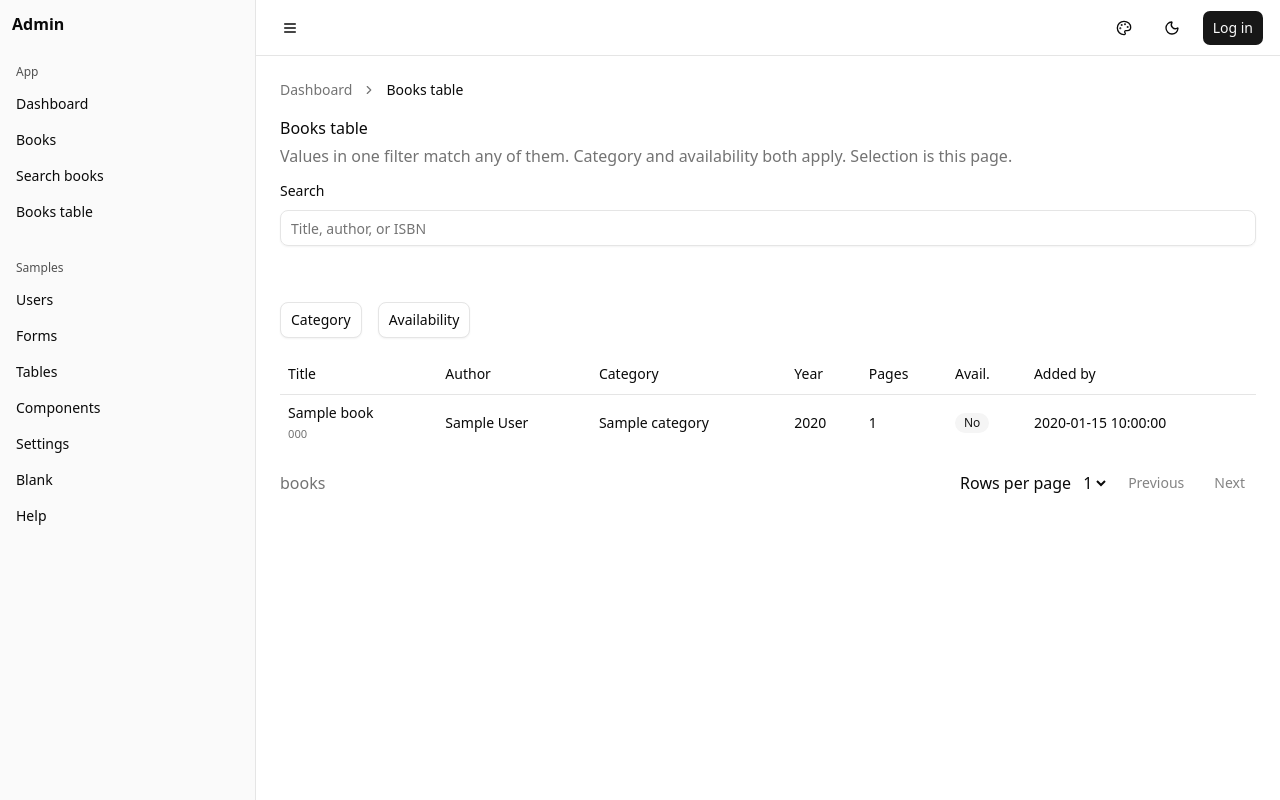
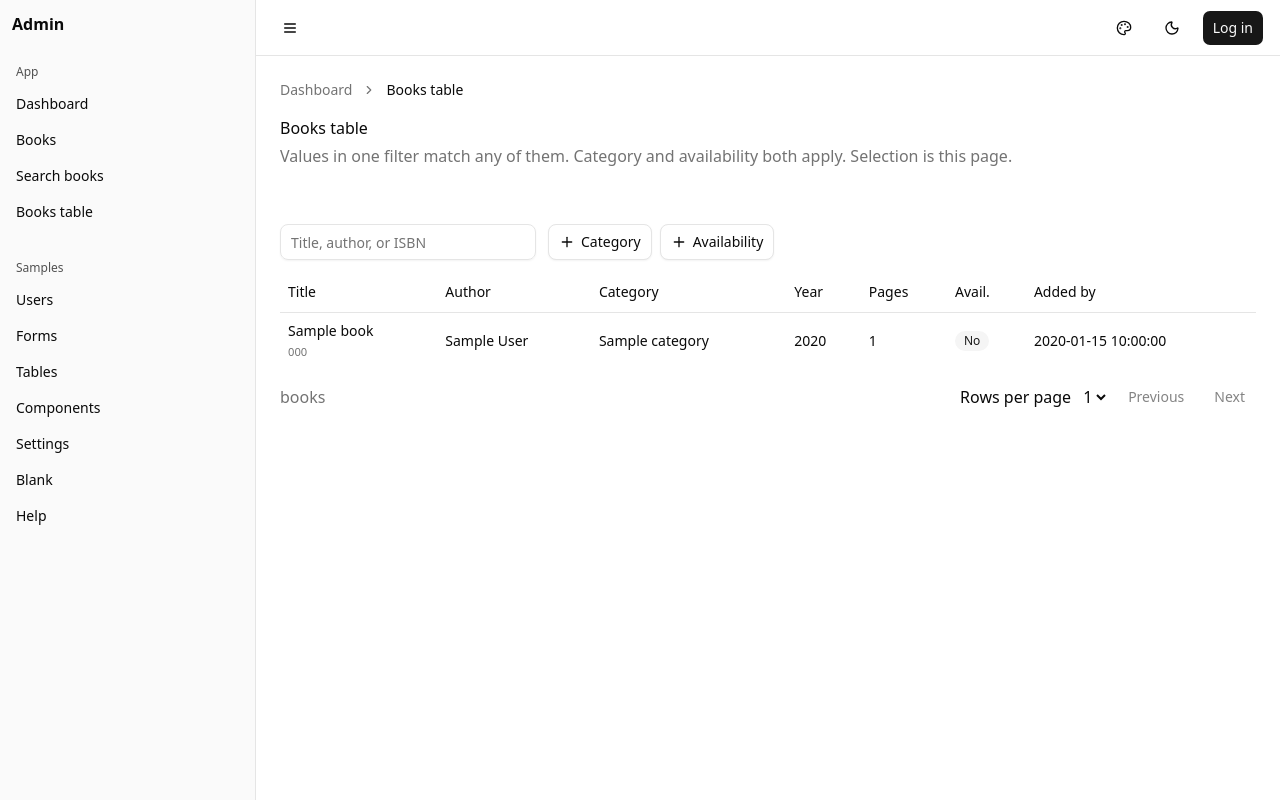
Before and after one commit to tgogos/fastapi-htmx-basecoat, a FastAPI app: template app/ui/templates/books_table.html in a window 1280 px wide. Run offline with FastAPI, Linux system fonts and the light colour scheme; the template is opened without the code that fills it: most values are stand-ins (such as "Sample title", 1, 10 or a date in 2020); parts of the project's set-up code (start-up, migrations or seed data) failed here and were passed over.

Commit message:
Keep the books table row menu visible, and place the search box beside the filters.
Co-authored-by: Cursor <cursoragent@cursor.com>

```diff
--- a/app/ui/static/css/app.css
+++ b/app/ui/static/css/app.css
@@ -373,24 +373,42 @@ html.dark .theme-switch .when-dark {
   content: "↓";
 }
 
-#books-table-panel,
-.table-toolbar {
+.table-controls {
   display: flex;
-  flex-direction: column;
-  gap: 1rem;
+  flex-wrap: wrap;
+  align-items: center;
+  gap: 0.75rem;
+}
+
+.table-controls > #books-table-filters {
+  flex: 0 1 16rem;
+  min-width: 12rem;
+}
+
+#books-table-panel {
+  display: contents;
 }
 
 .table-toolbar {
-  flex-direction: row;
-  flex-wrap: wrap;
+  display: flex;
+  flex-flow: row wrap;
   align-items: center;
+  gap: 0.5rem;
+}
+
+#books-table-panel > .alert,
+#books-table-select,
+#books-table-panel > .pager {
+  flex: 1 0 100%;
+}
+
+#books-table-panel > .alert {
+  order: -1;
 }
 
 .filter-trigger {
   height: auto;
   min-height: 2.25rem;
-  flex-wrap: wrap;
-  gap: 0.35rem;
 }
 
 .filter-menu > [data-popover] {
@@ -422,6 +440,10 @@ html.dark .theme-switch .when-dark {
 .table-actions {
   right: 0;
   text-align: end;
+}
+
+.table-actions:has([data-popover][aria-hidden="false"]) {
+  z-index: 40;
 }
 
 .table tr:hover > .table-check,
--- a/app/ui/static/js/app.js
+++ b/app/ui/static/js/app.js
@@ -227,6 +227,55 @@
     syncTableSelection();
   });
 
+  function placeRowMenu(pop) {
+    var menu = pop.parentElement;
+    var trigger = menu && menu.querySelector(":scope > button");
+    if (!trigger) {
+      return;
+    }
+    var rect = trigger.getBoundingClientRect();
+    var margin = 4;
+    pop.style.position = "fixed";
+    pop.style.margin = "0";
+    pop.style.translate = "none";
+    pop.style.inset = "auto";
+    pop.style.minWidth = "max-content";
+    pop.style.zIndex = "50";
+    var top = rect.bottom + margin;
+    var height = pop.offsetHeight;
+    if (top + height > window.innerHeight && rect.top - margin - height > 0) {
+      top = rect.top - margin - height;
+    }
+    pop.style.top = Math.round(top) + "px";
+    pop.style.left = "auto";
+    pop.style.right = Math.max(8, Math.round(window.innerWidth - rect.right)) + "px";
+  }
+
+  function clearRowMenu(pop) {
+    ["position", "margin", "translate", "inset", "top", "left", "right", "minWidth", "zIndex"].forEach(function (name) {
+      pop.style[name] = "";
+    });
+  }
+
+  function syncRowMenus() {
+    document.querySelectorAll(".table-actions [data-popover]").forEach(function (pop) {
+      if (pop.getAttribute("aria-hidden") === "false") {
+        placeRowMenu(pop);
+      } else {
+        clearRowMenu(pop);
+      }
+    });
+  }
+
+  function scheduleRowMenus() {
+    window.setTimeout(syncRowMenus, 0);
+  }
+
+  document.addEventListener("click", scheduleRowMenus);
+  document.addEventListener("keydown", scheduleRowMenus);
+  document.addEventListener("scroll", syncRowMenus, true);
+  window.addEventListener("resize", syncRowMenus);
+
   document.body.addEventListener("htmx:after:history:push", function () {
     syncListFiltersFromUrl();
     syncTableFacetsFromUrl();
--- a/app/ui/templates/books_table.html
+++ b/app/ui/templates/books_table.html
@@ -13,6 +13,8 @@
   </div>
 </div>
 
+<p id="books-table-indicator" class="htmx-indicator muted" role="status" aria-live="polite">Loading</p>
+<div class="table-controls">
   <form
     id="books-table-filters"
     data-list-filters
@@ -35,8 +37,6 @@
     {% for value in selected_availability %}
     <input type="hidden" name="available" value="{{ value }}" data-table-facet>
     {% endfor %}
-  <div class="field">
-    <label for="books-table-q">Search</label>
     <input
       class="input"
       id="books-table-q"
@@ -47,12 +47,11 @@
       aria-label="Search books"
       autocomplete="off"
     >
-  </div>
     <noscript><button class="btn" type="submit" data-variant="outline">Search</button></noscript>
   </form>
-<p id="books-table-indicator" class="htmx-indicator muted" role="status" aria-live="polite">Loading</p>
 
   <div id="books-table-panel">
     {% include "partials/books_table_panel.html" %}
   </div>
+</div>
 {% endblock %}
--- a/app/ui/templates/partials/books_table_panel.html
+++ b/app/ui/templates/partials/books_table_panel.html
@@ -4,11 +4,13 @@
     type="button"
     class="btn filter-trigger"
     data-variant="outline"
+    data-icon="inline-start"
     id="{{ menu_id }}-trigger"
     aria-haspopup="menu"
     aria-controls="{{ menu_id }}-menu"
     aria-expanded="false"
   >
+    <svg xmlns="http://www.w3.org/2000/svg" viewBox="0 0 24 24" fill="none" stroke="currentColor" stroke-width="2" stroke-linecap="round" stroke-linejoin="round" aria-hidden="true"><path d="M5 12h14" /><path d="M12 5v14" /></svg>
     {{ label }}
     {% for option in options if option.selected %}
     <span class="badge" data-variant="secondary">{{ option.label }}</span>
```
Lines whose indentation alone changed are shown as unchanged.
